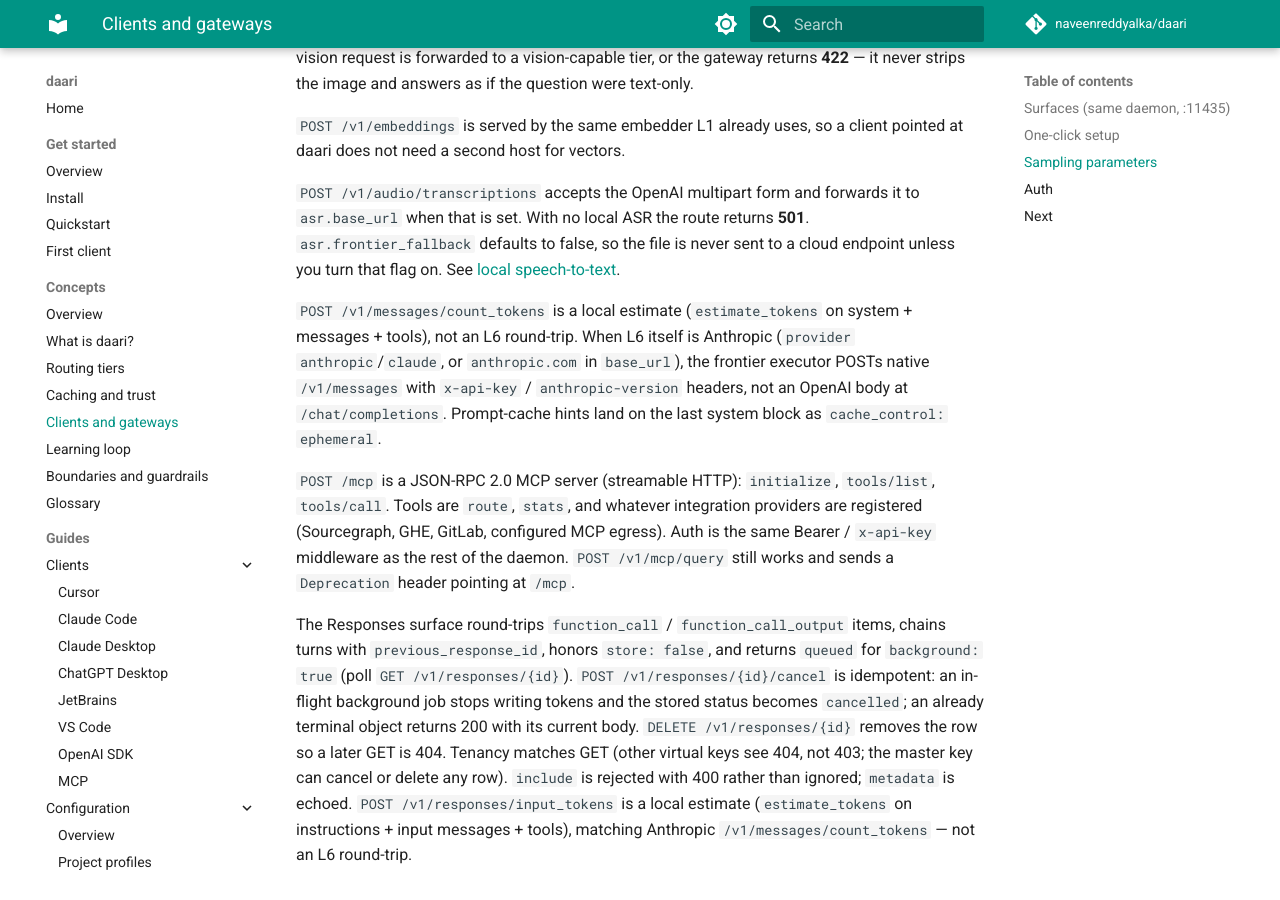
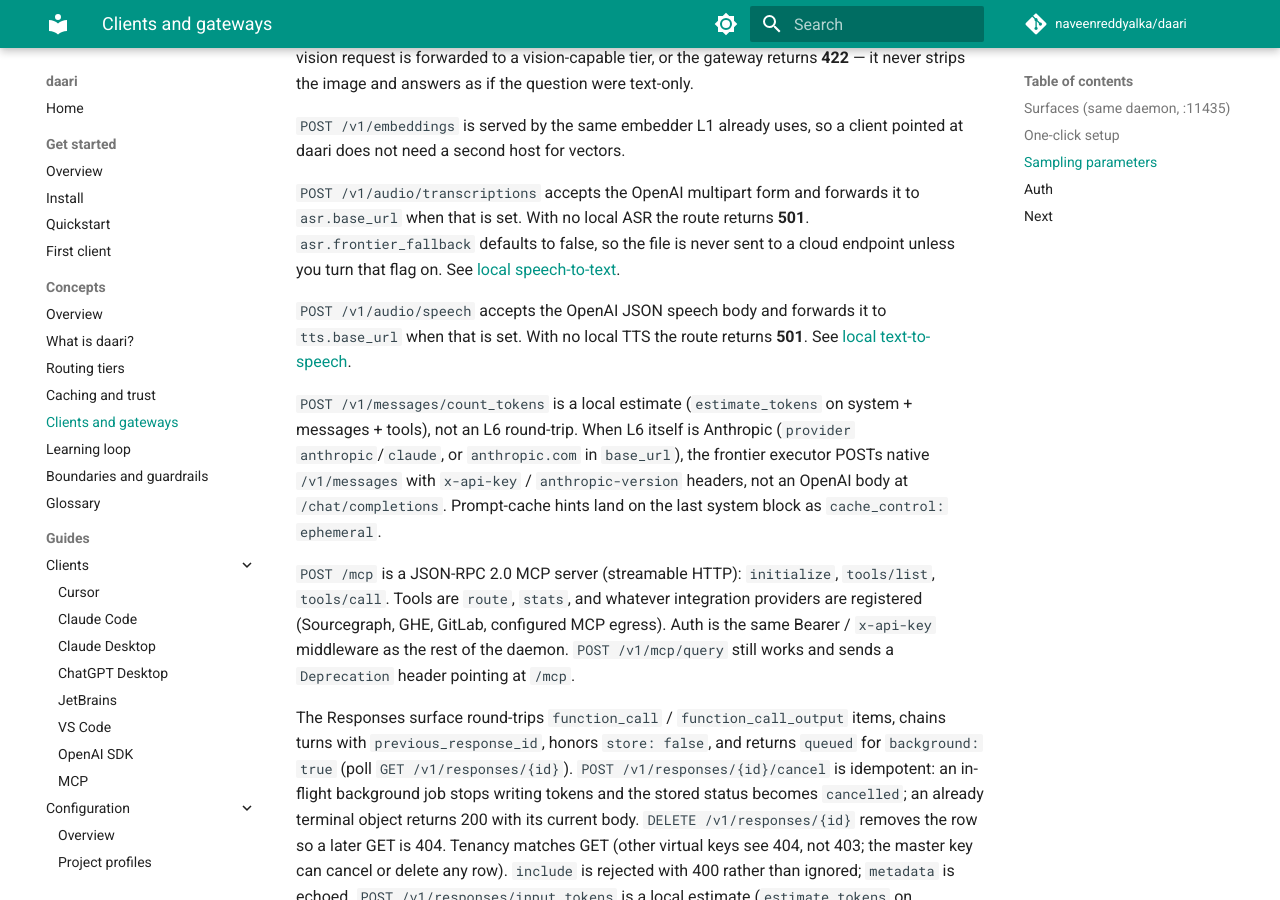
Before and after one commit to naveenreddyalka/daari, an MkDocs documentation site: the page built from docs/developer/concepts/clients-and-gateways.md, in a window 1280 px wide and 900 px high, scrolled down 1350 px. Built offline with MkDocs 1.6.1 and Material for MkDocs 9.7.7, drawn with Linux system fonts in a browser that asks for light colours; comment, search, counter and statistics services are not loaded; some of the changed text lies outside the part shown.

Commit message:
docs(guide): add local text-to-speech backend guide (#895)
Operator guide for Kokoro/openedai-speech via tts.base_url, linked from
configuration overview and clients-and-gateways. Closes #890.

Co-authored-by: Cursor <cursoragent@cursor.com>
Co-authored-by: daari-autodev <autodev@users.noreply.github.com>

```diff
--- a/docs/developer/concepts/clients-and-gateways.md
+++ b/docs/developer/concepts/clients-and-gateways.md
@@ -7,7 +7,7 @@
 | Surface | Paths | Typical client |
 |---------|-------|----------------|
 | OpenAI Chat | `POST /v1/chat/completions` | Cursor BYOK, VS Code, SDKs |
-| Audio | `POST /v1/audio/transcriptions` | OpenAI speech-to-text clients |
+| Audio | `POST /v1/audio/transcriptions`, `POST /v1/audio/speech` | OpenAI speech-to-text / text-to-speech clients |
 | OpenAI Responses | `POST /v1/responses`, `POST /v1/responses/input_tokens`, `GET /v1/responses/{id}`, `POST /v1/responses/{id}/cancel`, `DELETE /v1/responses/{id}` | Newer OpenAI SDKs |
 | Anthropic | `POST /v1/messages`, `POST /v1/messages/count_tokens` | Claude Code, Claude Desktop (gateway mode) |
 | Ollama facade | `/api/chat`, `/api/generate`, `/api/embed`, `/api/tags`, … | JetBrains AI Assistant, ChatGPT Desktop |
@@ -54,6 +54,10 @@ it to `asr.base_url` when that is set. With no local ASR the route returns
 to a cloud endpoint unless you turn that flag on. See
 [local speech-to-text](../guides/backends/asr.md).
 
+`POST /v1/audio/speech` accepts the OpenAI JSON speech body and forwards it to
+`tts.base_url` when that is set. With no local TTS the route returns **501**.
+See [local text-to-speech](../guides/backends/tts.md).
+
 `POST /v1/messages/count_tokens` is a local estimate (`estimate_tokens` on system +
 messages + tools), not an L6 round-trip. When L6 itself is Anthropic (`provider`
 `anthropic`/`claude`, or `anthropic.com` in `base_url`), the frontier executor POSTs
--- a/mkdocs.yml
+++ b/mkdocs.yml
@@ -75,6 +75,7 @@ nav:
           - Ollama: developer/guides/backends/ollama.md
           - MLX: developer/guides/backends/mlx.md
           - Speech-to-text: developer/guides/backends/asr.md
+          - Text-to-speech: developer/guides/backends/tts.md
       - Features:
           - Boundaries: developer/guides/features/boundaries.md
           - Guardrails: developer/guides/features/guardrails.md
```
Also changed, not shown: docs/TRACKING.md (+7 -0 lines), docs/developer/guides/backends/tts.md (added, +39 -0 lines), docs/developer/guides/configuration/overview.md (+1 -1 lines), 1 other file.
